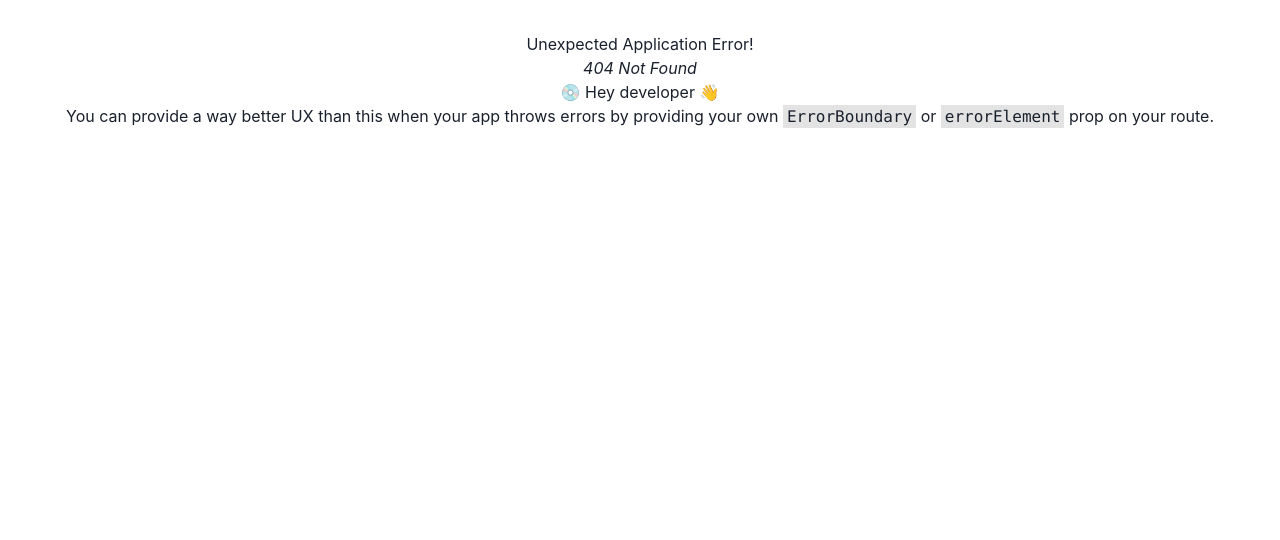
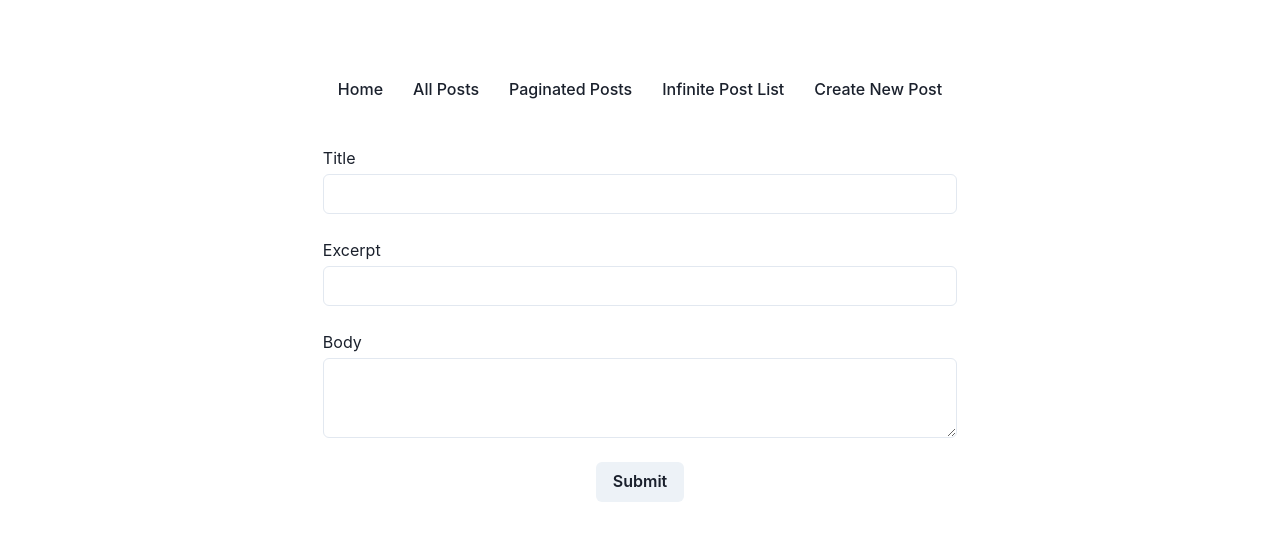
Before and after one commit to mulraj208/react-typescript-project, a React (Vite) app: page /create-new-post in a window 1280 px wide. Before the commit this address had no page. Shown: the top 540 px of the page. Built offline with nearby package versions, Linux system fonts and the light colour scheme.

Commit message:
Mutation and Query Invalidation

```diff
--- a/src/components/Nav.tsx
+++ b/src/components/Nav.tsx
@@ -8,6 +8,7 @@ function Nav() {
             <Link to="/posts">All Posts</Link>
             <Link to="/paginated-posts">Paginated Posts</Link>
             <Link to="/posts-list-infinite">Infinite Post List</Link>
+            <Link to="/create-new-post">Create New Post</Link>
         </div>
     )
 }
--- a/src/pages/PostCard.tsx
+++ b/src/components/PostCard.tsx
@@ -26,7 +26,7 @@ function PostCard(props) {
     }
 
     return (
-        <div className="post-wrapper" onMouseEnter={onPostCardHover}>
+        <div className="post-wrapper" onMouseEnter={onPostCardHover} onTouchStart={onPostCardHover}>
             <h2>
                 <Link to={`/post/${post.id}`}>{post.title}</Link>
             </h2>
--- a/src/main.tsx
+++ b/src/main.tsx
@@ -8,6 +8,7 @@ import PostsPaginated from "./pages/PostsPaginated";
 import PostsListInfinite from "./pages/PostsListInfinite";
 import Posts from "./pages/Posts";
 import Post from "./pages/Post";
+import CreatePost from "./pages/CreatePost";
 import './index.css'
 
 const queryClient = new QueryClient({
@@ -40,6 +41,10 @@ const router = createBrowserRouter([
         path: "/post/:postId",
         element: <Post/>,
     },
+    {
+        path: "/create-new-post",
+        element: <CreatePost/>,
+    },
 ]);
 
 ReactDOM.createRoot(document.getElementById('root')!).render(
--- /dev/null
+++ b/src/pages/CreatePost.tsx
@@ -0,0 +1,102 @@
+import {useMutation, useQueryClient} from "react-query";
+import {Button, VStack, Input, Textarea, useToast} from "@chakra-ui/react";
+import Nav from "../components/Nav";
+
+const API_ENDPOINT = 'http://127.0.0.1:8000'
+
+function CreatePost() {
+    const toast = useToast()
+    const queryClient = useQueryClient()
+    const mutation = useMutation({
+        mutationFn: (formData) => {
+            return fetch(`${API_ENDPOINT}/posts`, {
+                method: 'POST',
+                body: JSON.stringify(formData),
+                headers: {
+                    'Content-Type': 'application/json',
+                },
+            }).then((res) => {
+                if (!res.ok) {
+                    throw new Error('Failed to fetch')
+                }
+
+                return res.json()
+            })
+        },
+        onSuccess: () => {
+            queryClient.invalidateQueries({ queryKey: ['posts'] })
+        }
+    })
+
+    function clearForm() {
+        // Get form element by ID
+        const form = document.getElementById('myForm');
+
+        // Iterate through form elements and set their values to an empty string
+        for (let i = 0; i < form.elements.length; i++) {
+            const element = form.elements[i];
+
+            // Check if the element is an input field
+            if (element.tagName !== 'BUTTON') {
+                // Clear the input value
+                element.value = '';
+            }
+        }
+    }
+
+    const onSubmit = (event) => {
+        event.preventDefault()
+
+        // Get form elements using event.target.elements
+        const formElements = event.target.elements;
+
+        // Create an object to store input values
+        const formData = {};
+
+        // Iterate through form elements and store their values in the formData object
+        for (let i = 0; i < formElements.length; i++) {
+            const element = formElements[i];
+
+            // Check if the element is an input element
+            if (element.tagName !== 'BUTTON') {
+                formData[element.name] = element.value;
+            }
+        }
+
+        mutation.mutate(formData)
+        clearForm()
+        toast({
+            title: 'Post added successfully.',
+            status: 'success',
+            duration: 9000,
+            isClosable: true,
+        })
+    }
+
+    return (
+        <div className="post-wrapper">
+            <Nav/>
+
+            <form id="myForm" onSubmit={onSubmit}>
+                <VStack spacing={6}>
+                    <VStack w="full" spacing={1} align="flex-start">
+                        <label htmlFor="title">Title</label>
+                        <Input name="title" id="title" type="text" required/>
+                    </VStack>
+                    <VStack w="full" spacing={1} align="flex-start">
+                        <label htmlFor="excerpt">Excerpt</label>
+                        <Input name="excerpt" id="excerpt" required/>
+                    </VStack>
+                    <VStack w="full" spacing={1} align="flex-start">
+                        <label htmlFor="body">Body</label>
+                        <Textarea name="body" id="body" required/>
+                    </VStack>
+
+                    <Button type="submit">Submit</Button>
+                </VStack>
+            </form>
+        </div>
+    )
+}
+
+export default CreatePost
--- a/src/pages/Posts.tsx
+++ b/src/pages/Posts.tsx
@@ -1,6 +1,6 @@
 import {useQuery} from "react-query";
 import Nav from "../components/Nav";
-import PostCard from "./PostCard";
+import PostCard from "../components/PostCard";
 
 const API_ENDPOINT = 'http://127.0.0.1:8000'
 
--- a/src/pages/PostsListInfinite.tsx
+++ b/src/pages/PostsListInfinite.tsx
@@ -1,7 +1,7 @@
 import {useInfiniteQuery} from "react-query";
 import {API_ENDPOINT} from "../constants";
 import Nav from "../components/Nav";
-import PostCard from "./PostCard";
+import PostCard from "../components/PostCard";
 
 function PostsListInfinite() {
     const {
--- a/src/pages/PostsPaginated.tsx
+++ b/src/pages/PostsPaginated.tsx
@@ -2,7 +2,7 @@ import {useQuery} from "react-query";
 import {API_ENDPOINT} from "../constants";
 import {useState} from "react";
 import Nav from "../components/Nav";
-import PostCard from "./PostCard";
+import PostCard from "../components/PostCard";
 
 function PostsPaginated() {
     const [page, setPage] = useState(1)
```
